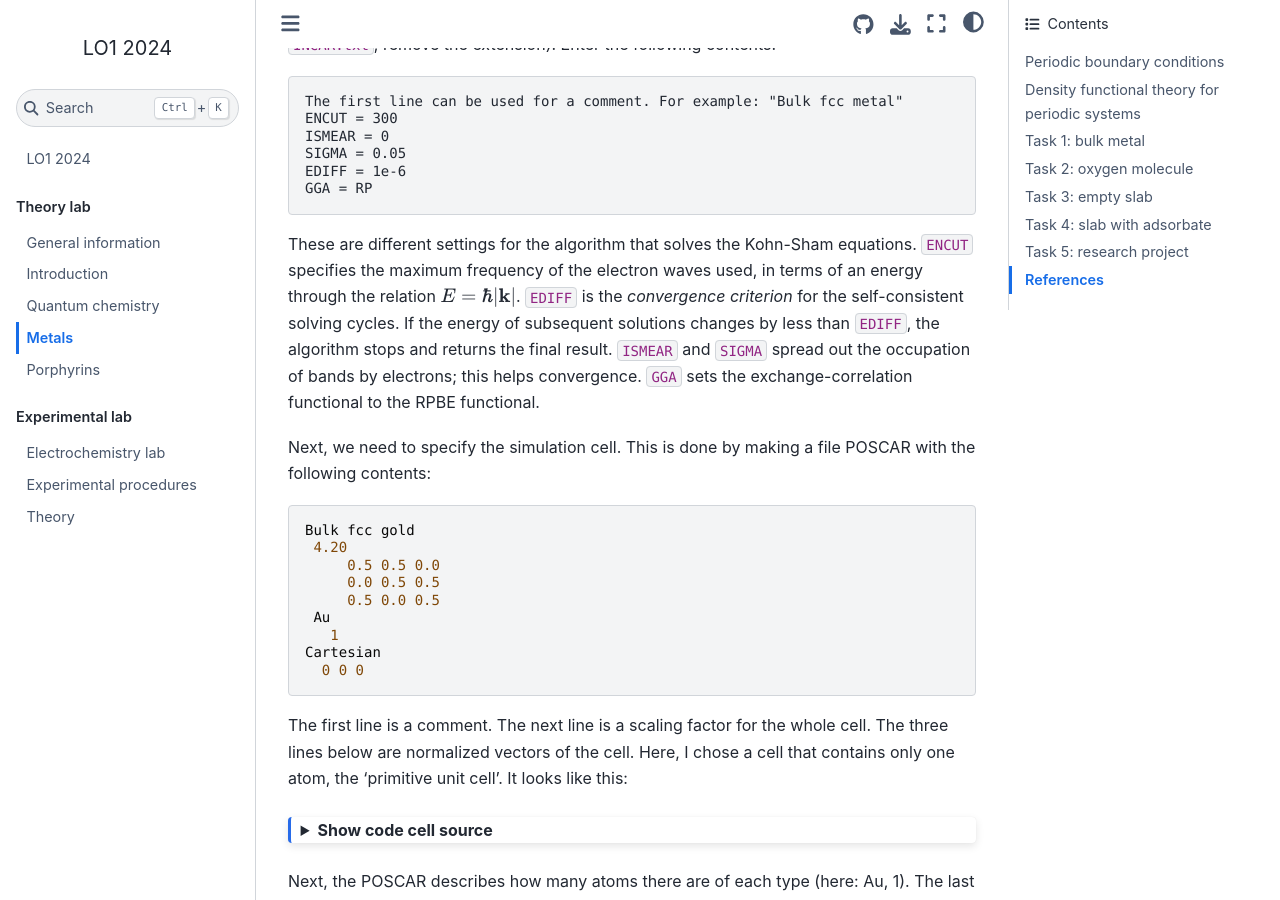
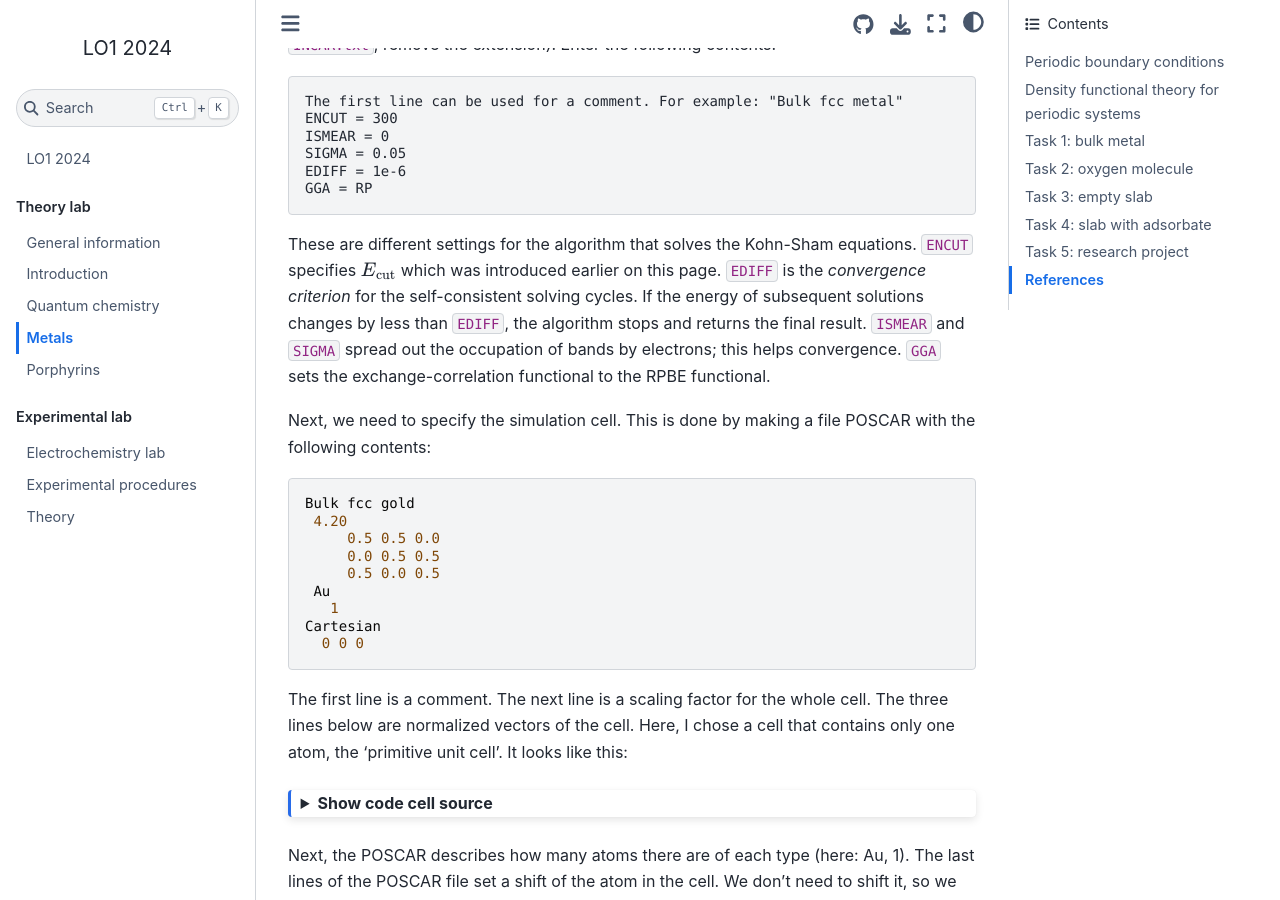
Before and after one commit to lucasdekam/lo1, a Jupyter Book: the page built from theory-lab/metals.md, in a window 1280 px wide and 900 px high, scrolled down 3650 px. Built offline with Jupyter Book 1.0.4 settings and Sphinx 7.4.7 and the Sphinx Book theme 1.1.4, drawn with Linux system fonts in a browser that asks for light colours; cross-references to code outside the pages are shown as plain code.

Commit message:
fix small writing error

````diff
--- a/theory-lab/metals.md
+++ b/theory-lab/metals.md
@@ -107,7 +107,7 @@ EDIFF = 1e-6
 GGA = RP
 ```
 
-These are different settings for the algorithm that solves the Kohn-Sham equations. `ENCUT` specifies the maximum frequency of the electron waves used, in terms of an energy through the relation $E=\hbar |\mathbf{k}|$. `EDIFF` is the *convergence criterion* for the self-consistent solving cycles. If the energy of subsequent solutions changes by less than `EDIFF`, the algorithm stops and returns the final result. `ISMEAR` and `SIGMA` spread out the occupation of bands by electrons; this helps convergence. `GGA` sets the exchange-correlation functional to the RPBE functional.
+These are different settings for the algorithm that solves the Kohn-Sham equations. `ENCUT` specifies $E_\mathrm{cut}$ which was introduced earlier on this page. `EDIFF` is the *convergence criterion* for the self-consistent solving cycles. If the energy of subsequent solutions changes by less than `EDIFF`, the algorithm stops and returns the final result. `ISMEAR` and `SIGMA` spread out the occupation of bands by electrons; this helps convergence. `GGA` sets the exchange-correlation functional to the RPBE functional.
 
 Next, we need to specify the simulation cell. This is done by making a file POSCAR with the following contents:
 
````
